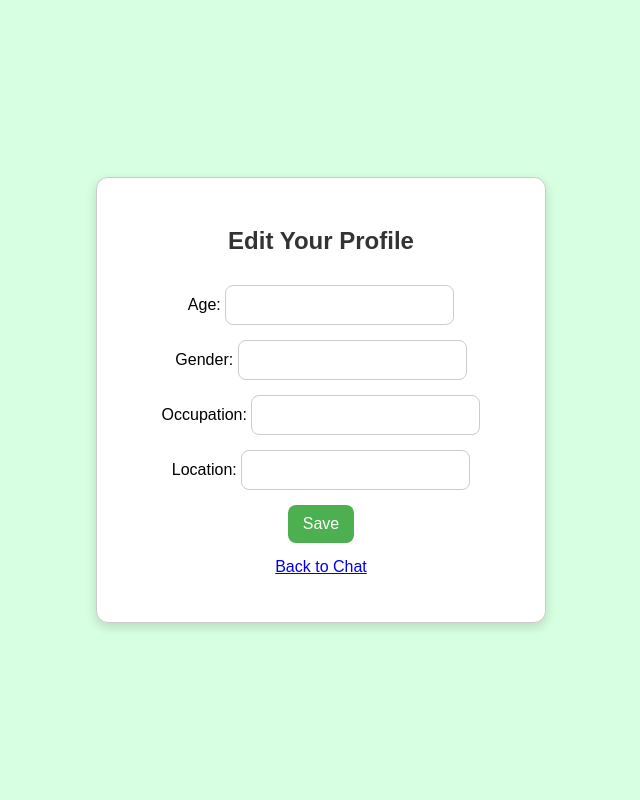
After one commit to ayank674/therapistAI, a Flask app: template templates/edit-profile.html in a window 1280 px wide. The commit adds this page. Shown: the whole page, without its empty margins (319-959 px from the left). Run offline with Flask 3, Linux system fonts and the light colour scheme; the template is opened without the code that fills it, so the values that code supplies are empty.

Commit message:
Added a page to edit profiles

```diff
--- a/static/script.js
+++ b/static/script.js
@@ -13,7 +13,7 @@ function getResponse() {
     $.get("/get", { msg: userText }).done(function(data) {
         $(".loadingBubble").remove();
         if (data !== "") {
-            let formattedText = marked.parse(data); // ← Markdown to HTML
+            let formattedText = marked.parse(data);
             var botHtml = '<div class="botText"><span>' + formattedText + '</span></div>';
             $("#chatbox").append(botHtml);
             document.getElementById('userInput').scrollIntoView({ block: 'start', behavior: 'smooth' });
--- a/static/style.css
+++ b/static/style.css
@@ -109,7 +109,7 @@ h2 {
 }
 
 /* Text input field */
-#textInput, #username, #password, #confirmPassword {
+#textInput, #username, #password, #confirmPassword,#age,#location,#occupation,#gender {
     flex: 1;
     padding: 10px;
     border-radius: 8px;
--- /dev/null
+++ b/templates/edit-profile.html
@@ -0,0 +1,35 @@
+<!DOCTYPE html>
+<html lang="en">
+<head>
+    <title>Edit Profile</title>
+    <link rel="stylesheet" href="../static/style.css">
+</head>
+<body>
+    <div class="loginContainer">
+        <h2>Edit Your Profile</h2>
+        <form method="POST" action="/edit-profile" class="loginForm">
+            <div class="formRow">
+                <label for="age">Age:</label>
+                <input type="number" id="age" name="age" value=>
+            </div>
+            <div class="formRow">
+                <label for="gender">Gender:</label>
+                <input type="text" id="gender" name="gender" value=>
+            </div>
+            <div class="formRow">
+                <label for="occupation">Occupation:</label>
+                <input type="text" id="occupation" name="occupation">
+            </div>
+            <div class="formRow">
+                <label for="location">Location:</label>
+                <input type="text" id="location" name="location">
+            </div>
+
+            <button type="submit" id="buttonInput">Save</button>
+        </form>
+        <p style="margin-top: 15px;">
+            <a href="/">Back to Chat</a>
+        </p>
+    </div>
+</body>
+</html>
--- a/templates/signup.html
+++ b/templates/signup.html
@@ -22,7 +22,7 @@
                 <input type="password" id="confirmPassword" name="confirm_password" required>
             </div>
             <p id="passwordError" class="error"></p>
-            <button type="submit" id="submitBtn" disabled>Register</button>
+            <button type="submit" id="buttonInput" disabled>Register</button>
         </form>
         <p style="margin-top: 15px;">
             Already have an account? <a href="/login">Back to login</a>
```
